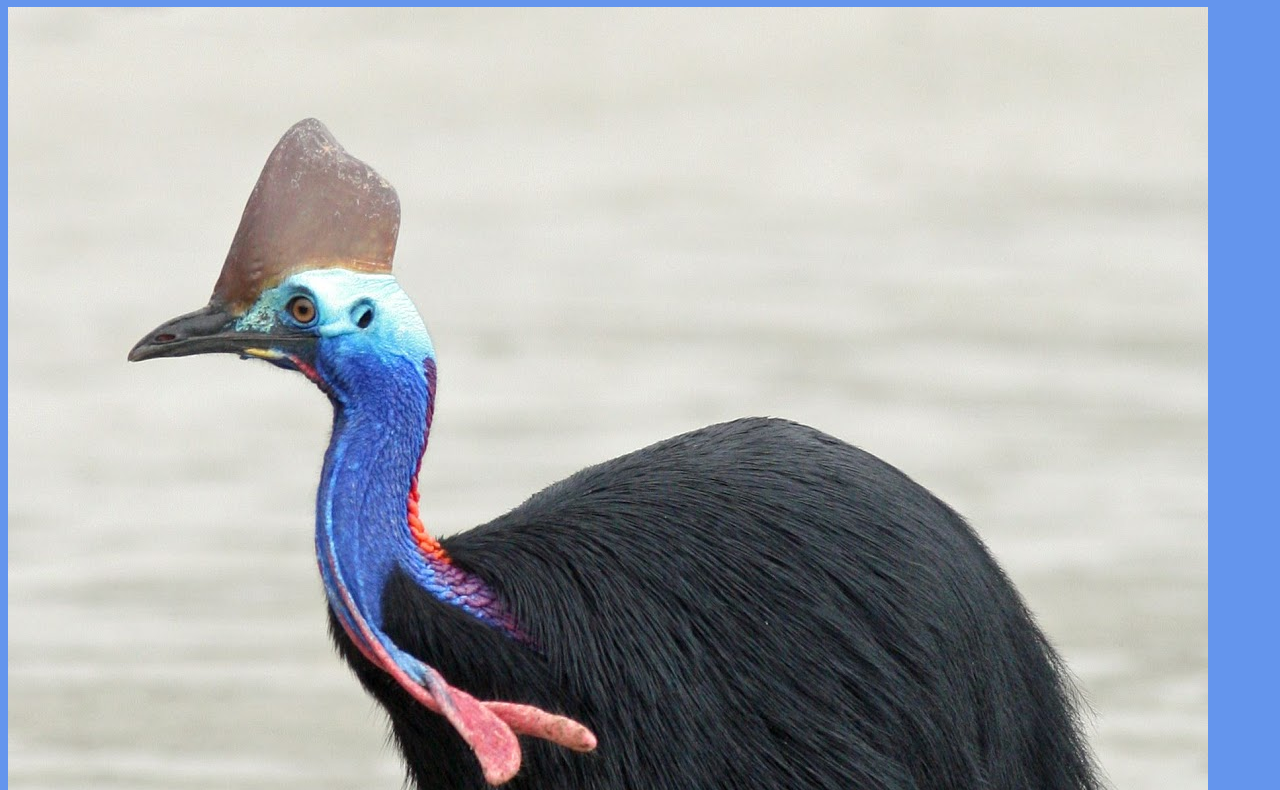
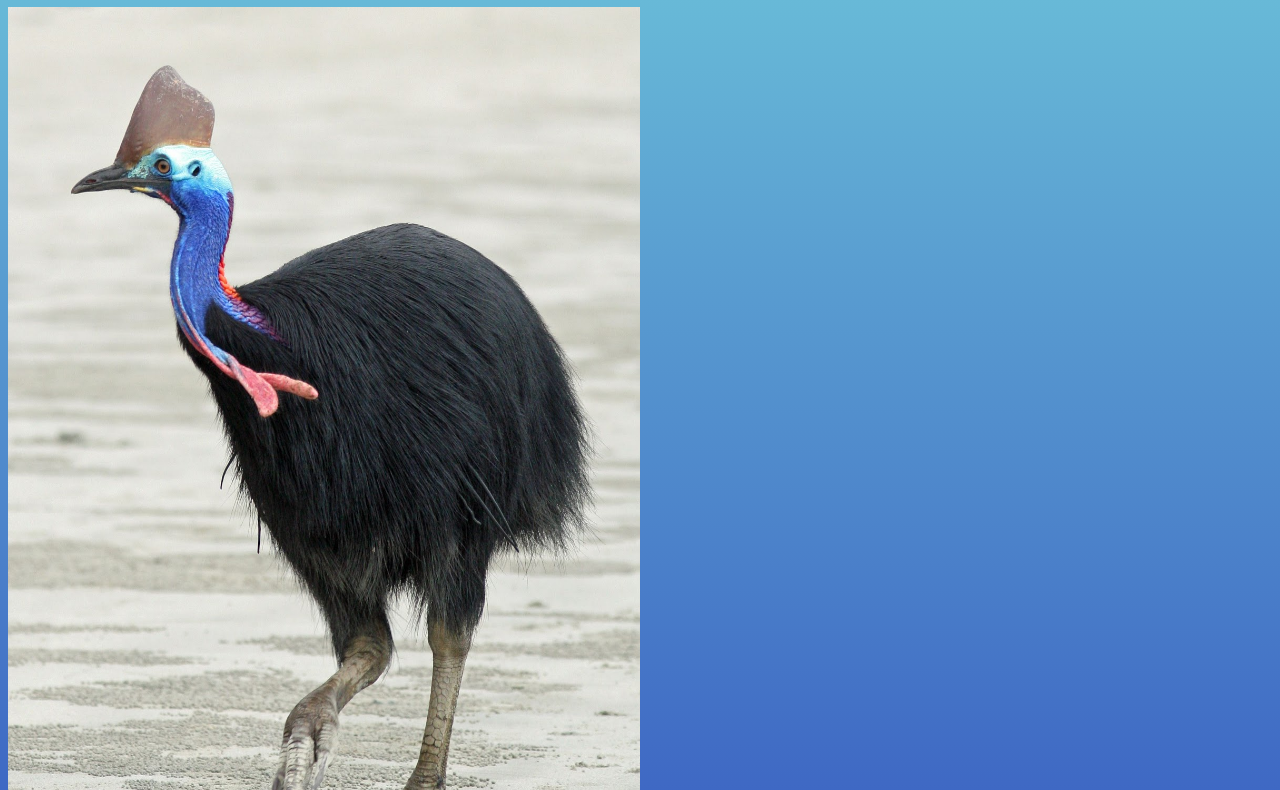
Before and after one commit to amundo/cassowary, a plain HTML site: page index.html in a window 1280 px wide. Shown: the part 105-895 px from the top of the page. Drawn offline with Linux system fonts and the light colour scheme.

Commit message:
MORE BLUE GRADIENT

```diff
--- a/index.html
+++ b/index.html
@@ -1,22 +1,31 @@
 <!DOCTYPE html>
 <html lang="en">
+
 <head>
   <meta charset="UTF-8">
   <meta http-equiv="X-UA-Compatible" content="IE=edge">
   <meta name="viewport" content="width=device-width, initial-scale=1.0">
   <title>CASSOWARY</title>
   <style>
-     @import url('https://fonts.googleapis.com/css2?family=Comfortaa&family=Homemade+Apple&display=swap');
-     body {
-      background-color: cornflowerblue;
-     }
-     h1 {
+    @import url('https://fonts.googleapis.com/css2?family=Comfortaa&family=Homemade+Apple&display=swap');
+
+    body {
+      background-image: linear-gradient(hsl(192.1, 59.6%, 64.1%), hsl(223.1, 53.4%, 49.6%));
+    }
+
+    h1 {
       font-family: Homemade Apple;
-     }
+    }
+
+    img {
+      width: 50%;
+    }
   </style>
 </head>
+
 <body>
   <h1>CASSOWARY</h1>
   <img src="cassowary.jpg" alt="Watch out y’all it’s a cassowary">
 </body>
+
 </html>
```
